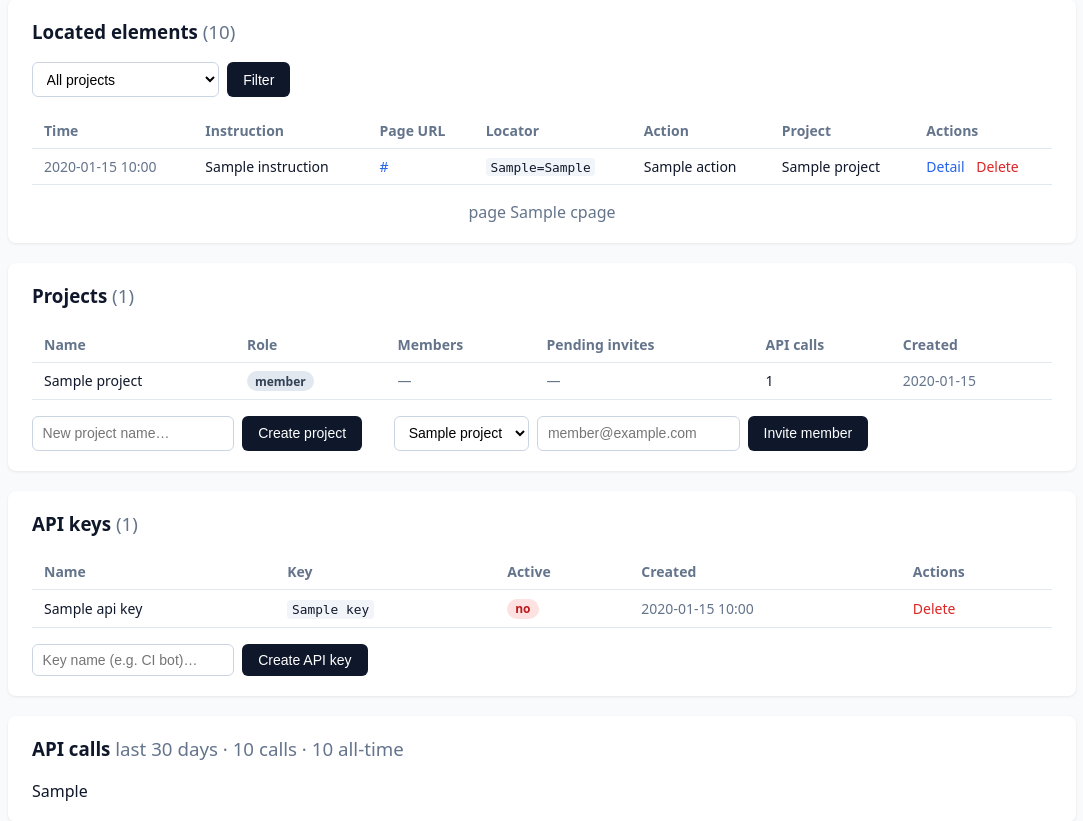
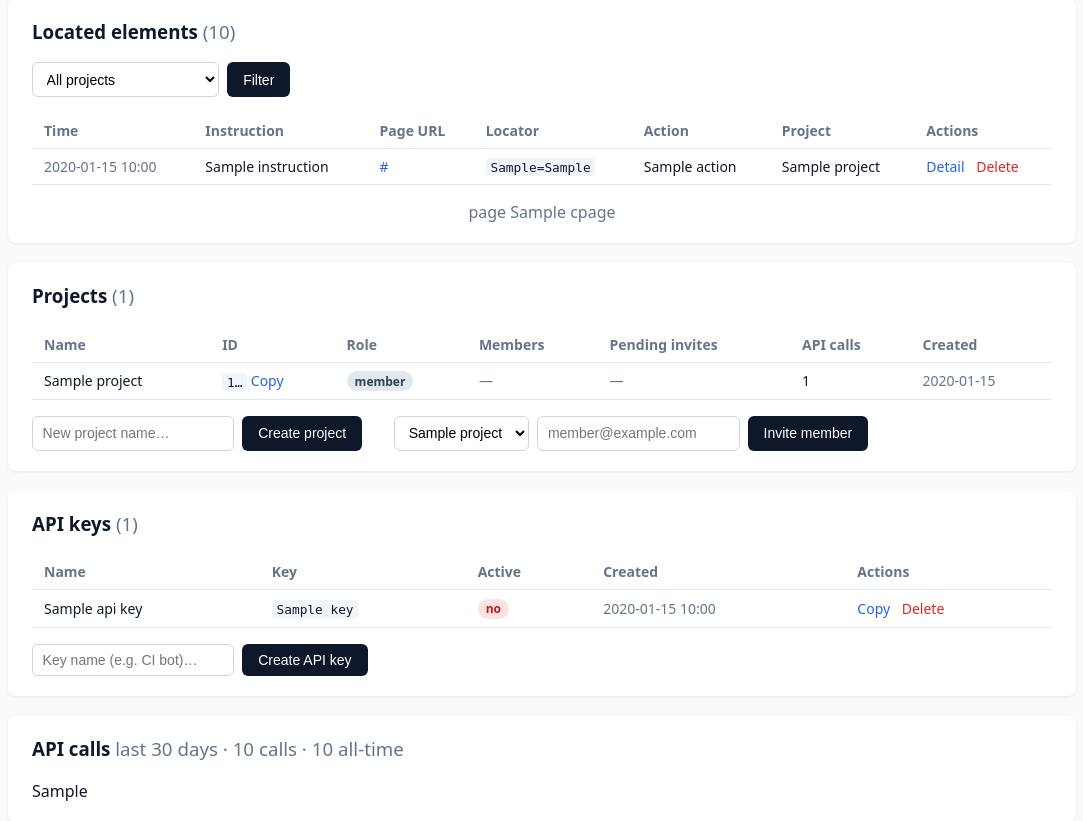
Before and after one commit to itbanque/talk2dom, a Python web app: template talk2dom/templates/admin/user_edit.html in a window 1280 px wide. Shown: the part 681-1502 px from the top of the page, without its empty margins (98-1181 px from the left). Run offline with Jinja, Linux system fonts and the light colour scheme; the template is opened without the code that fills it: most values are stand-ins (such as "Sample title", 1, 10 or a date in 2020).

Commit message:
copy id in dmin

```diff
--- a/talk2dom/templates/admin/base.html
+++ b/talk2dom/templates/admin/base.html
@@ -115,5 +115,29 @@
       </div>
     </div>
     <div class="container">{% block content %}{% endblock %}</div>
+    <script>
+      function copyText(btn) {
+        var text = btn.dataset.copy;
+        function done() {
+          var old = btn.textContent;
+          btn.textContent = "Copied!";
+          btn.disabled = true;
+          setTimeout(function () { btn.textContent = old; btn.disabled = false; }, 1200);
+        }
+        if (navigator.clipboard && window.isSecureContext) {
+          navigator.clipboard.writeText(text).then(done);
+        } else {
+          var ta = document.createElement("textarea");
+          ta.value = text;
+          ta.style.position = "fixed";
+          ta.style.opacity = "0";
+          document.body.appendChild(ta);
+          ta.select();
+          document.execCommand("copy");
+          document.body.removeChild(ta);
+          done();
+        }
+      }
+    </script>
   </body>
 </html>
--- a/talk2dom/templates/admin/user_edit.html
+++ b/talk2dom/templates/admin/user_edit.html
@@ -146,6 +146,7 @@
     <thead>
       <tr>
         <th>Name</th>
+        <th>ID</th>
         <th>Role</th>
         <th>Members</th>
         <th>Pending invites</th>
@@ -156,7 +157,11 @@
     <tbody>
       {% for p in projects %}
       <tr>
-        <td title="{{ p.id }}">{{ p.name }}</td>
+        <td>{{ p.name }}</td>
+        <td style="white-space: nowrap;">
+          <code title="{{ p.id }}">{{ (p.id | string)[:8] }}…</code>
+          <button type="button" class="linkbtn" data-copy="{{ p.id }}" onclick="copyText(this)">Copy</button>
+        </td>
         <td><span class="badge">{{ "owner" if p.owner_id == user.id else "member" }}</span></td>
         <td>
           {% for m in members_by_project.get(p.id, []) %}
@@ -190,7 +195,7 @@
         <td class="muted">{{ p.created_at.strftime("%Y-%m-%d") if p.created_at else "—" }}</td>
       </tr>
       {% else %}
-      <tr><td colspan="6" class="muted">No projects.</td></tr>
+      <tr><td colspan="7" class="muted">No projects.</td></tr>
       {% endfor %}
     </tbody>
   </table>
@@ -235,8 +240,9 @@
         <td class="trunc" style="max-width: 320px;" title="{{ k.key }}"><code>{{ k.key }}</code></td>
         <td><span class="badge {{ 'yes' if k.is_active else 'no' }}">{{ "yes" if k.is_active else "no" }}</span></td>
         <td class="muted">{{ k.created_at.strftime("%Y-%m-%d %H:%M") if k.created_at else "—" }}</td>
-        <td>
-          <form method="post" action="/admin/api-keys/{{ k.id }}/delete" style="display: inline;"
+        <td style="white-space: nowrap;">
+          <button type="button" class="linkbtn" data-copy="{{ k.key }}" onclick="copyText(this)">Copy</button>
+          <form method="post" action="/admin/api-keys/{{ k.id }}/delete" style="display: inline; margin-left: 0.5rem;"
                 onsubmit="return confirm('Delete this API key? Clients using it will stop working.');">
             <input type="hidden" name="csrf_token" value="{{ csrf_token }}" />
             <input type="hidden" name="user_id" value="{{ user.id }}" />
```
